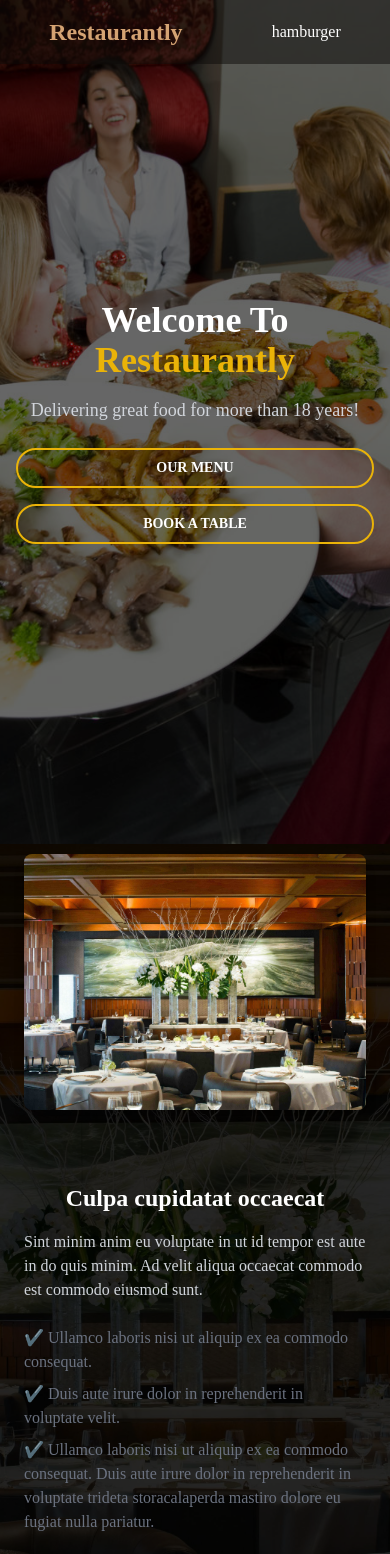
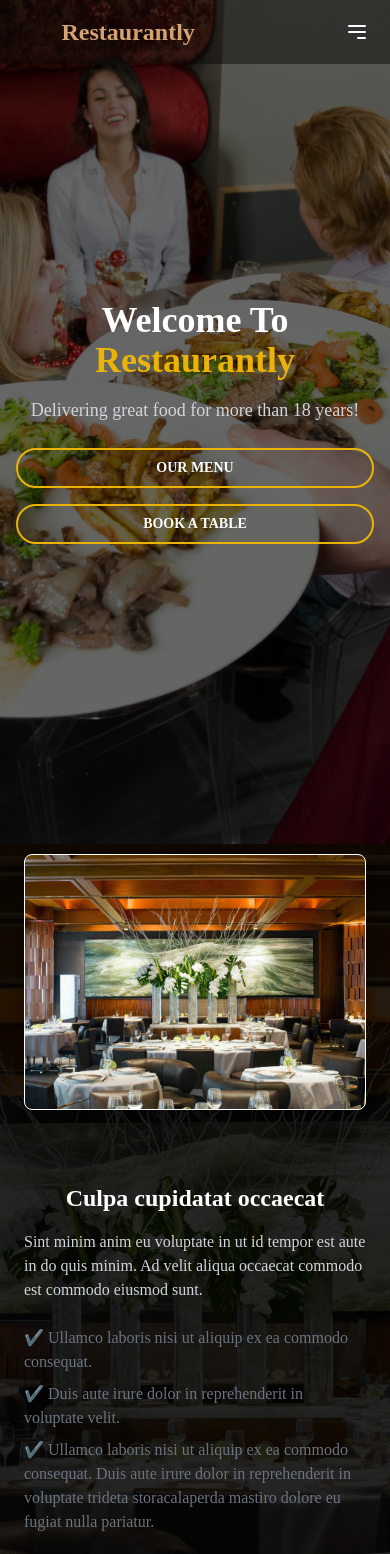
Before and after one commit to mekbalidris/Restaurantly, a React (Vite) app: page / in a window 390 px wide. Shown: the top 1554 px of the page. Built offline with nearby package versions, Linux system fonts and the light colour scheme.

Commit message:
fixed bug that you where you cant go to pages from nav bar if you are not in the home page

```diff
--- a/src/pages/About.jsx
+++ b/src/pages/About.jsx
@@ -33,7 +33,7 @@ export default function About() {
         {/* Overlay for the background */}
         <div className="absolute top-0 left-0 w-full h-full bg-black bg-opacity-85 z-1"></div>
 
-        <div className="relative z-10 flex flex-col-reverse lg:flex-row items-center justify-center gap-8 w-full max-w-6xl mx-auto px-6">
+        <div className="relative z-10 flex flex-col-reverse lg:flex-row items-center justify-center gap-8 w-full max-w-6xl mx-auto px-6" data-aos="fade-up">
           {/* Left Side - Text Content */}
           <div className="w-full lg:w-1/2 text-white flex flex-col justify-center text-center lg:text-left">
             <h2 className="text-2xl md:text-3xl font-bold mt-10 lg:mt-0">
@@ -62,9 +62,10 @@ export default function About() {
 
           {/* Right Side - Image */}
           <div
-            className="w-full lg:w-1/2 h-64 md:h-96 bg-cover bg-center rounded-lg shadow-lg"
+            className="w-full lg:w-1/2 h-64 md:h-96 bg-cover bg-center rounded-lg shadow-lg hover:scale-105 transition-transform duration-700"
             style={{
               backgroundImage: `url(${about_bg})`,
+              border: "1px solid white"
             }}
           ></div>
         </div>
--- a/src/pages/Nav.jsx
+++ b/src/pages/Nav.jsx
@@ -1,13 +1,24 @@
 import { Link } from "react-router-dom";
 import { useEffect, useState } from "react";
+import { useLocation, useNavigate } from 'react-router-dom';
 
 export default function Nav({ setIsAuthenticated, isAuthenticated }) {
   const [isMobile, setIsMobile] = useState(false);
   const [isScrolled, setIsScrolled] = useState(false);
   const [activePage, setActivePage] = useState("home");
   const [teleporting, setTeleporting] = useState(false);
+  const [isMenuOpen, setIsMenuOpen] = useState(false); // State for mobile menu visibility
+
+  const navigate = useNavigate()
+  const location = useLocation()
 
   const handlePosition = (sectionId) => {
+    if (location.pathname !== '/') {
+      // Navigate to home page
+      navigate('/');
+
+      // Use setTimeout to delay the scroll logic until after navigation
+      setTimeout(() => {
         const section = document.getElementById(sectionId);
         if (section) {
           setTeleporting(true);
@@ -16,8 +27,23 @@ export default function Nav({ setIsAuthenticated, isAuthenticated }) {
 
           setTimeout(() => {
             setTeleporting(false);
-      }, 1000);
+          }, 1000); // Reset teleporting state after 1 second
         }
+      }, 100); // Small delay to allow DOM to update after navigation
+    } else {
+      // If already on home page, call handlePosition directly
+      const section = document.getElementById(sectionId);
+      if (section) {
+        setTeleporting(true);
+        setActivePage(sectionId);
+        section.scrollIntoView({ behavior: "smooth" });
+
+        setTimeout(() => {
+          setTeleporting(false);
+        }, 1000); // Reset teleporting state after 1 second
+      }
+    }
+    setIsMenuOpen(false); // Close the mobile menu
   };
 
   const handlePageScroll = () => {
@@ -34,7 +60,7 @@ export default function Nav({ setIsAuthenticated, isAuthenticated }) {
       setActivePage("menu");
     } else if (scrollPosition < viewportHeight * 4.5) {
       setActivePage("testimonials");
-    } else if(scrollPosition < viewportHeight * 5.5) {
+    } else if (scrollPosition < viewportHeight * 5.5) {
       setActivePage("contact");
     }
   };
@@ -68,23 +94,49 @@ export default function Nav({ setIsAuthenticated, isAuthenticated }) {
 
   return (
     <nav
-      className={`transition duration-500 ${
+      className={`fixed w-full z-50 transition duration-500 ${
         isScrolled
           ? "bg-[#0C0B09] bg-opacity-100 border-b-2 border-[#d4a373]"
           : "bg-[#0C0B09] bg-opacity-50"
       }`}
     >
-      <div className="title text-5">Restaurantly</div>
-      {isMobile ? (
-        <div>hamburger</div>
-      ) : (
+      <div className="container mx-auto flex justify-between items-center p-4">
+        <div className="title text-5 ml-10">Restaurantly</div>
+
+        {/* Hamburger Menu Button */}
+        {isMobile && (
+          <button
+            onClick={() => setIsMenuOpen(!isMenuOpen)}
+            className="text-white focus:outline-none"
+          >
+            <svg
+              className="w-6 h-6"
+              fill="none"
+              stroke="currentColor"
+              viewBox="0 0 24 24"
+              xmlns="http://www.w3.org/2000/svg"
+            >
+              <path
+                strokeLinecap="round"
+                strokeLinejoin="round"
+                strokeWidth="2"
+                d="M4 6h16M4 12h16m-7 6h7"
+              ></path>
+            </svg>
+          </button>
+        )}
+
+        {/* Desktop Navigation */}
+        {!isMobile && (
           <>
-          <ul className="flex gap-5">
+            <ul className="flex gap-5 ml-10">
               {["home", "about", "menu", "testimonials", "contact"].map((page) => (
                 <li
                   key={page}
                   onClick={() => handlePosition(page)}
-                style={{ color: activePage === page ? "#d4a373" : "white" }}
+                  className={`cursor-pointer ${
+                    activePage === page ? "text-[#d4a373]" : "text-white"
+                  }`}
                 >
                   {page.charAt(0).toUpperCase() + page.slice(1)}
                 </li>
@@ -106,7 +158,7 @@ export default function Nav({ setIsAuthenticated, isAuthenticated }) {
                 </div>
               </div>
             ) : (
-            <div className="flex flex-row gap-1">
+              <div className="flex flex-row gap-1 mr-10">
                 <Link to="/signup">
                   <div className="buttons hover:bg-opacity-100 hover:text-black">
                     SIGN UP
@@ -121,6 +173,77 @@ export default function Nav({ setIsAuthenticated, isAuthenticated }) {
             )}
           </>
         )}
+
+        {/* Mobile Navigation Menu */}
+        {isMobile && isMenuOpen && (
+          <div className="fixed inset-0 bg-[#0C0B09] bg-opacity-95 z-50 flex flex-col items-center justify-center">
+            <button
+              onClick={() => setIsMenuOpen(false)}
+              className="absolute top-4 right-4 text-white focus:outline-none"
+            >
+              <svg
+                className="w-6 h-6"
+                fill="none"
+                stroke="currentColor"
+                viewBox="0 0 24 24"
+                xmlns="http://www.w3.org/2000/svg"
+              >
+                <path
+                  strokeLinecap="round"
+                  strokeLinejoin="round"
+                  strokeWidth="2"
+                  d="M6 18L18 6M6 6l12 12"
+                ></path>
+              </svg>
+            </button>
+
+            <ul className="flex flex-col gap-6 text-center">
+              {["home", "about", "menu", "testimonials", "contact"].map((page) => (
+                <li
+                  key={page}
+                  onClick={() => handlePosition(page)}
+                  className={`cursor-pointer text-2xl ${
+                    activePage === page ? "text-[#d4a373]" : "text-white"
+                  }`}
+                >
+                  {page.charAt(0).toUpperCase() + page.slice(1)}
+                </li>
+              ))}
+            </ul>
+
+            <div className="mt-8 flex flex-col gap-4">
+              {isAuthenticated ? (
+                <>
+                  <Link to="/book-table">
+                    <div className="buttons hover:bg-opacity-100 hover:text-black">
+                      BOOK A TABLE
+                    </div>
+                  </Link>
+                  <div
+                    className="buttons hover:bg-opacity-100 hover:text-black"
+                    onClick={handleLogout}
+                  >
+                    LOG OUT
+                  </div>
+                </>
+              ) : (
+                <>
+                  <Link to="/signup">
+                    <div className="buttons hover:bg-opacity-100 hover:text-black">
+                      SIGN UP
+                    </div>
+                  </Link>
+                  <Link to="/login">
+                    <div className="buttons hover:bg-opacity-100 hover:text-black">
+                      LOGIN
+                    </div>
+                  </Link>
+                </>
+              )}
+            </div>
+          </div>
+        )}
+      </div>
     </nav>
   );
 }
```
Lines whose indentation alone changed are shown as unchanged.
